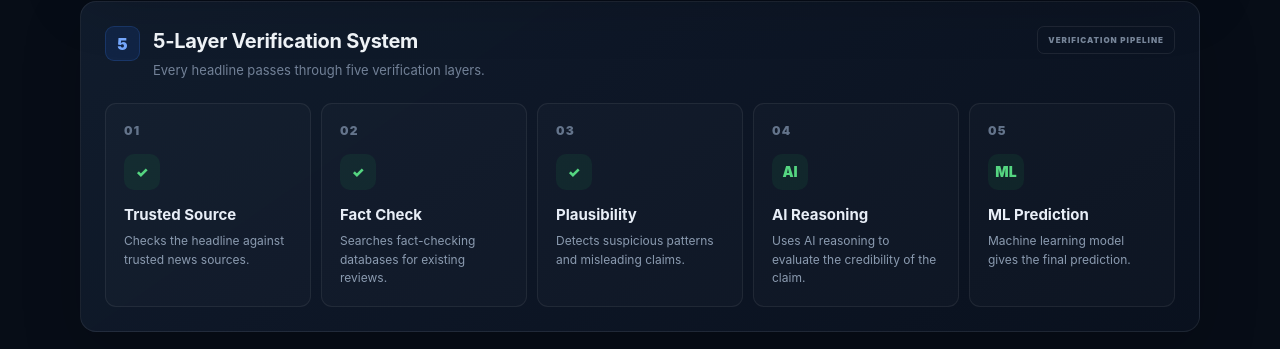
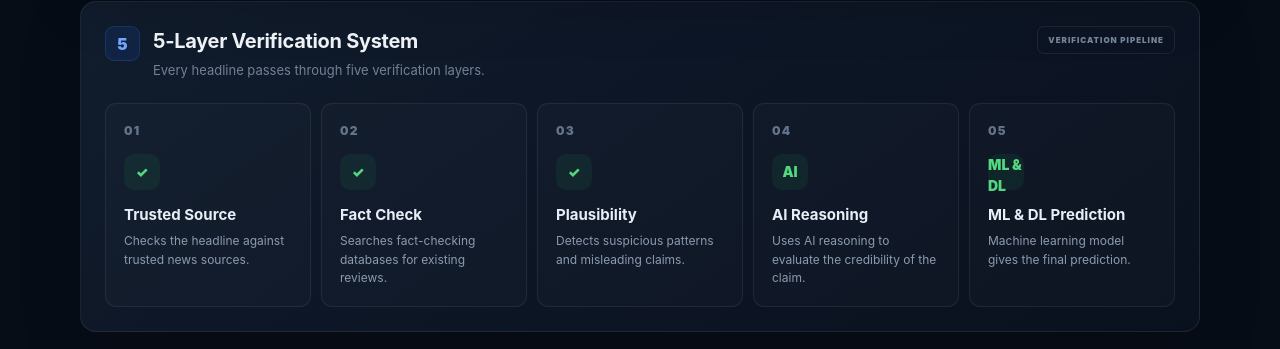
Before and after one commit to anujwasnik0505-crypto/Fake-News-Detection, a Flask app: page / in a window 1280 px wide. Shown: the part 1169-1518 px from the top of the page. Run offline with Flask 3, Linux system fonts and the light colour scheme; data that the repository does not hold is empty; parts of the project's set-up code (start-up, migrations or seed data) failed here and were passed over; some libraries are stand-ins or nearby versions.

Commit message:
Updated project

```diff
--- a/webapp/templates/index.html
+++ b/webapp/templates/index.html
@@ -553,7 +553,7 @@
                     <span class="step-status"></span>
 
                     <span>
-                        Running ML prediction...
+                        Running ML & DL prediction...
                     </span>
                 </div>
 
@@ -1071,11 +1071,11 @@
                 </div>
 
                 <div class="layer-icon">
-                    ML
+                    ML & DL
                 </div>
 
                 <h4>
-                    ML Prediction
+                    ML & DL Prediction
                 </h4>
 
                 <p>
@@ -1239,7 +1239,7 @@
                     <strong class="lb-pct">84%</strong>
                 </div>
                 <div class="layer-bar-row">
-                    <div class="layer-meta"><span class="lb-icon">05</span><div><strong>ML Prediction</strong><span>Predicts authenticity using ML models</span></div></div>
+                    <div class="layer-meta"><span class="lb-icon">05</span><div><strong>ML & DL Prediction</strong><span>Predicts authenticity using ML & DL models</span></div></div>
                     <div class="bar-track"><div class="bar-fill c5" style="width:89%"></div></div>
                     <strong class="lb-pct">89%</strong>
                 </div>
@@ -1325,7 +1325,7 @@
             </h3>
 
             <p>
-                Latest headlines classified by the ML model.
+                Latest headlines classified by the ML & DL model.
             </p>
 
         </div>
```
